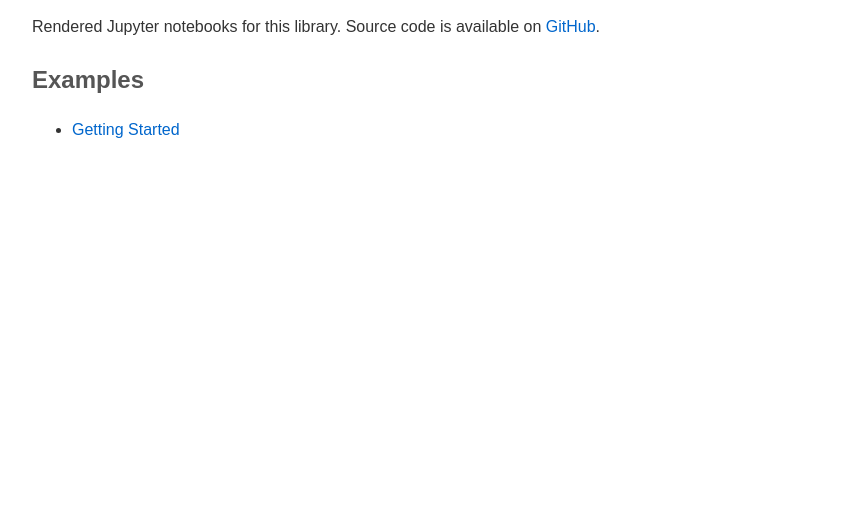
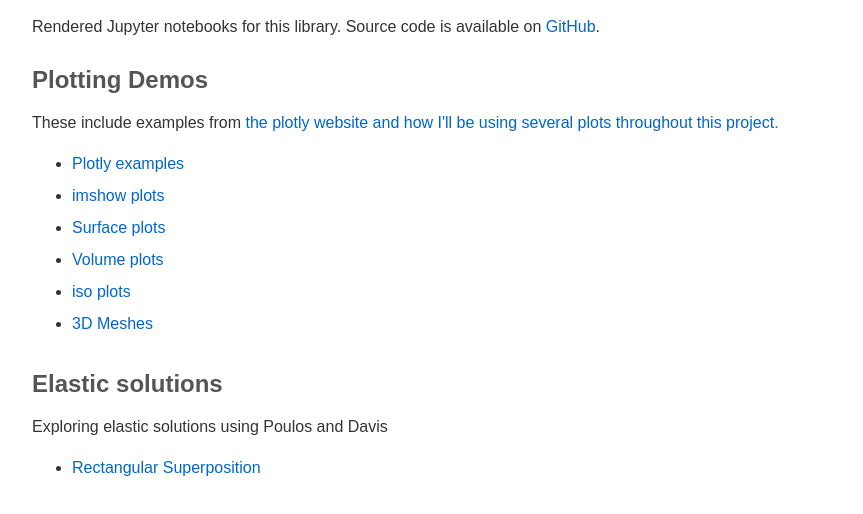
Before and after one commit to Bartman00/buried-structures, a plain HTML site: page docs/index.html in a window 1280 px wide. Shown: the part 92-606 px from the top of the page, without its empty margins (208-1071 px from the left). Drawn offline with Linux system fonts and the light colour scheme.

Commit message:
Filled in all existing notebooks in index.html

```diff
--- a/docs/index.html
+++ b/docs/index.html
@@ -25,10 +25,21 @@
         <a href="https://github.com/Bartman00/buried-structures">GitHub</a>.
     </p>
 
-    <h2>Examples</h2>
+    <h2>Plotting Demos</h2>
+    <p>These include examples from <a href="https://plotly.com/python/3d-charts/">the plotly website and how I'll be using several plots throughout this project.</a></p>
     <ul>
-        <li><a href="00_Plotting_Demos/00_PlotlyExamples.html">Getting Started</a></li>
+        <li><a href="00_Plotting_Demos/00_PlotlyExamples.html">Plotly examples</a></li>
+        <li><a href="00_Plotting_Demos/01_imshow.html">imshow plots</a></li>
+        <li><a href="00_Plotting_Demos/02_sufaceplot.html">Surface plots</a></li>
+        <li><a href="00_Plotting_Demos/03_volumeplot.html">Volume plots</a></li>
+        <li><a href="00_Plotting_Demos/04_isoplot.html">iso plots</a></li>
+        <li><a href="00_Plotting_Demos/05_3DMesh.html">3D Meshes</a></li>
     </ul>
 
+    <h2>Elastic solutions</h2>
+    <p>Exploring elastic solutions using Poulos and Davis</a></p>
+    <ul>
+        <li><a href="01_Elastic_Solutions/01_Rectangle_Superposition.html">Rectangular Superposition</a></li>
+    </ul>
 </body>
 </html>
```
